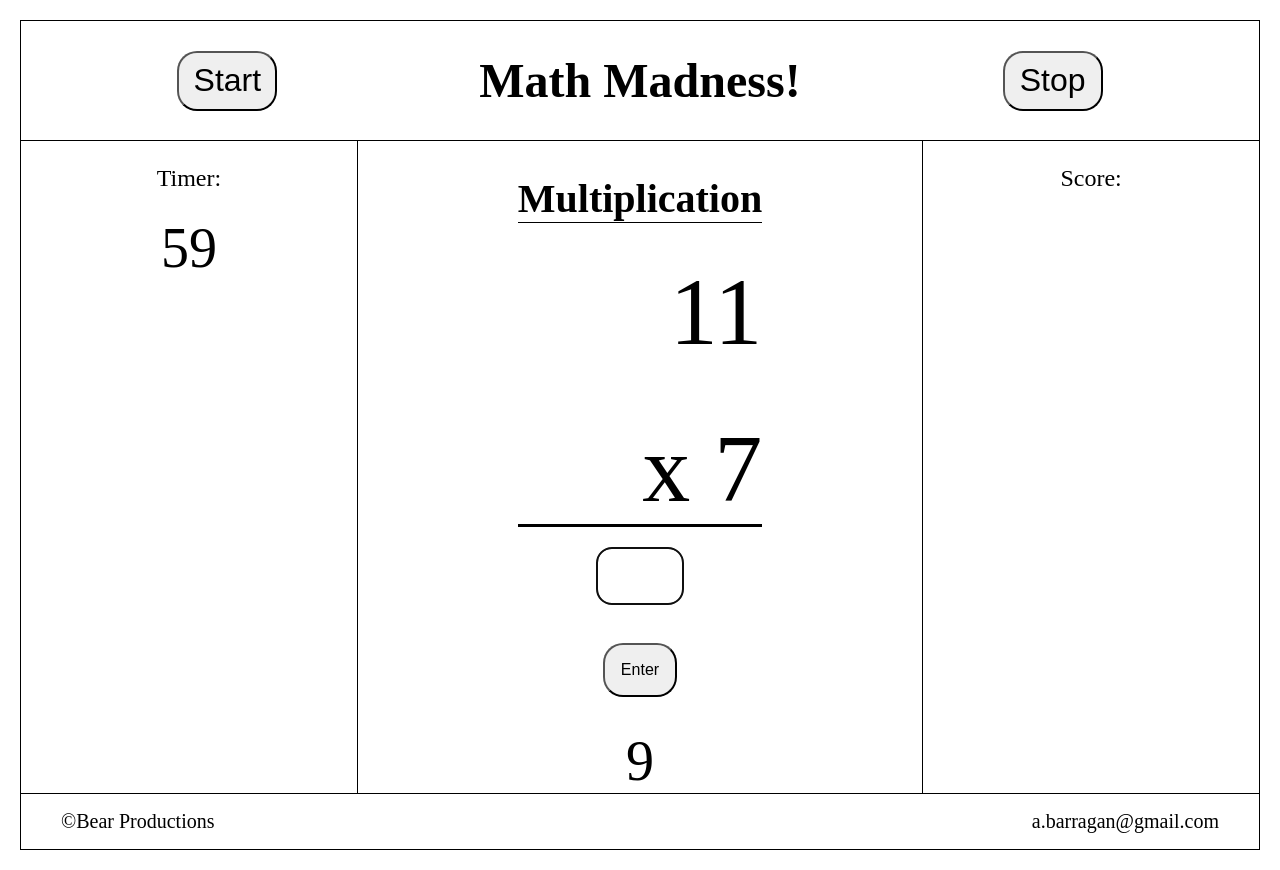
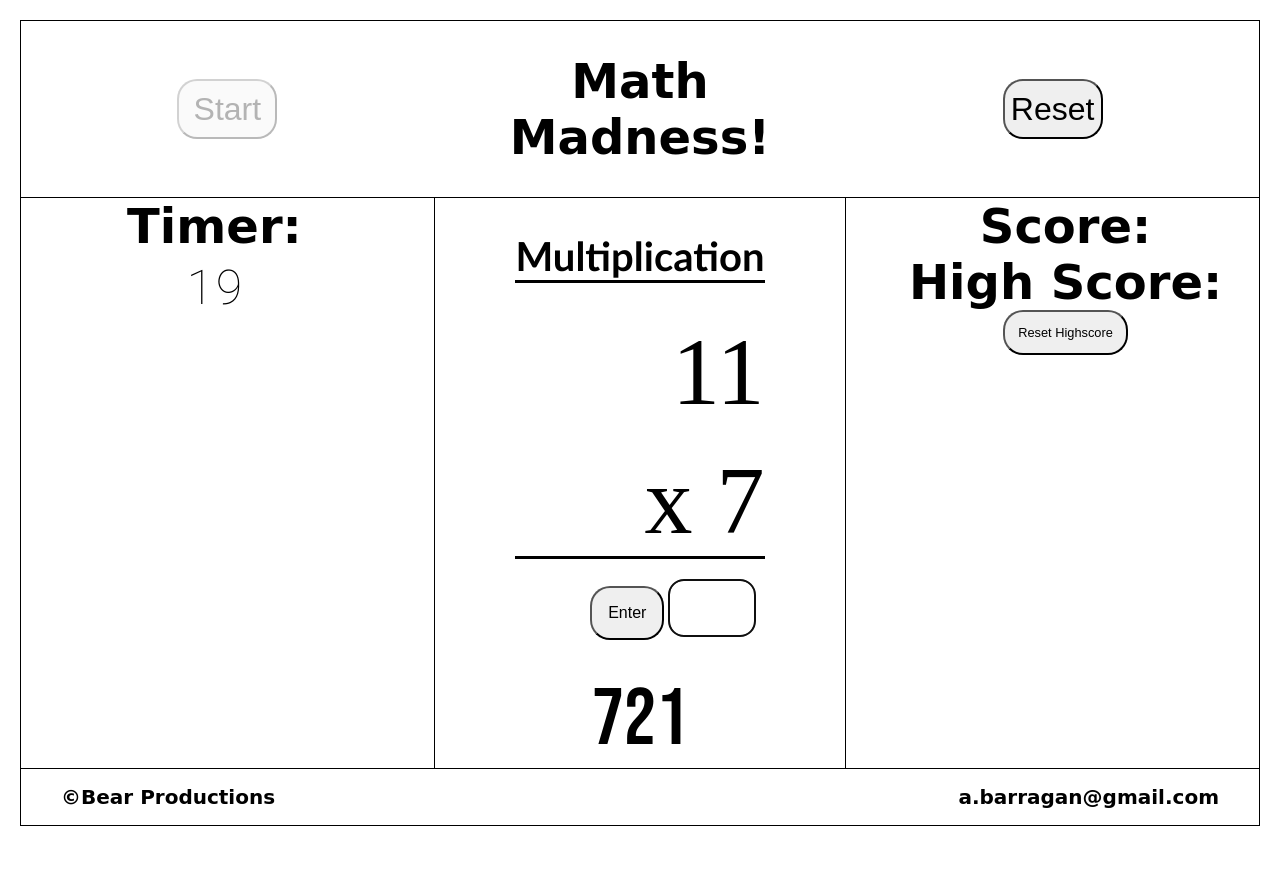
Before and after one commit to Abarragan89/math_madness, a plain HTML site: page index.html in a window 1280 px wide. Both pictures are taken after a click on the button "Start". After the commit the page ends 846 px from the top, so only its background shows below. Drawn offline with nearby package versions, Linux system fonts and the light colour scheme; a web font is replaced by a local one.

Commit message:
functionality works, needs to work on high score and design

```diff
--- a/index.css
+++ b/index.css
@@ -16,6 +16,7 @@ header {
 }
 
 header>h1 {
+    font-family: 'Fruktur', cursive;
     display: inline;
     text-align: center;
     font-size: 300%;
@@ -29,7 +30,7 @@ header>input {
     height: 60px;
 }
 
-#start, #stop {
+#start, #reset {
     align-self: center;
     justify-self: center;
 }
@@ -37,14 +38,15 @@ header>input {
 /* styles for the main content */
 main {
     display:grid;
-    grid-template-columns: 1fr 1.5fr 1fr;
+    grid-template-columns: 1fr 1.2fr 1fr;
     grid-column: 1 / 4;
     grid-row: 2 / 3;
     justify-items: center;
 }
 h2 {
+    font-family: 'Trebuchet MS', 'Lucida Sans Unicode', 'Lucida Grande', 'Lucida Sans', Arial, sans-serif;
     font-size: 250%;
-    border-bottom: 1px solid black;
+    border-bottom: 3px solid black;
 }
 #factor1 {
     display: block;
@@ -58,23 +60,31 @@ h2 {
     border-bottom: 3px solid black;
 }
 #factor1 {
-    padding-bottom: .3em;
     text-align: right;
 }
 
-#timer, #score {
-    font-size: 200%;
+#main_timer, #score {
+    display: block;
+    text-align: center;
+    font-family: 'Roboto Mono', monospace;
+    font-size: 300%;
+}
 
+#problem_timer {
+    display: block;
+    text-align: center;
+    font-family: 'Bebas Neue', cursive;
+    font-size: 500%;
 }
 #container {
     justify-content: center;
     border-left: 1px solid black;
     border-right: 1px solid black;
-    padding-left: 10em;
-    padding-right: 10em;
+    padding-left: 5em;
+    padding-right: 5em;
 }
 #response {
-    display: block;
+    display: inline;
     margin: 0 auto;
     border-radius: 15px;
     padding-bottom: .2em;
@@ -84,25 +94,51 @@ h2 {
     margin-top: .5em;
 }
 
-#enter {
+#reset_highscore {
+    width: auto;
     display: block;
     margin: 0 auto;
     margin-bottom: 2em;
     padding: 1em;
     border-radius: 20px;
+    font-size: 80%;
+}
+
+#enter{
+    display: inline-block;
+    margin-left: 30%;
+    margin-bottom: 2em;
+    padding: 1em;
+    border-radius: 20px;
     font-size: 100%;
 }
+
+main p {
+    margin: 0 auto;
+    text-align: center;
+}
 p {
-    font-size: 150%;
+    font-family: 'Irish Grover', cursive; ;
+    font-size: 300%;
+    font-weight: bold;
 }
 
-#main_timer, #problem_timer {
+/* Styles for the message */
+
+.incorrect {
     display: block;
+    font-size: 200%;
+    color: red;
+    margin: .3em auto;
     text-align: center;
-    font-size: 350%;
 }
-
-
+.correct {
+    display: block;
+    font-size: 200%;
+    color:green;
+    margin: .3em auto;
+    text-align: center;
+}
 
 
 /* styles for the footer */
--- a/index.html
+++ b/index.html
@@ -6,13 +6,25 @@
     <meta name="viewport" content="width=device-width, initial-scale=1.0">
     <link rel="stylesheet" href="index.css">
     <script src="https://code.jquery.com/jquery-3.6.0.min.js" integrity="sha256-/xUj+3OJU5yExlq6GSYGSHk7tPXikynS7ogEvDej/m4=" crossorigin="anonymous"></script>
+    <link rel="preconnect" href="https://fonts.googleapis.com">
+    <link rel="preconnect" href="https://fonts.gstatic.com" crossorigin>
+    <link href="https://fonts.googleapis.com/css2?family=Fruktur&display=swap" rel="stylesheet">
+    <link rel="preconnect" href="https://fonts.googleapis.com">
+    <link rel="preconnect" href="https://fonts.gstatic.com" crossorigin>
+    <link href="https://fonts.googleapis.com/css2?family=Irish+Grover&display=swap" rel="stylesheet">
+    <link rel="preconnect" href="https://fonts.googleapis.com">
+    <link rel="preconnect" href="https://fonts.gstatic.com" crossorigin>
+    <link href="https://fonts.googleapis.com/css2?family=Roboto+Mono:wght@100&display=swap" rel="stylesheet">
+    <link rel="preconnect" href="https://fonts.googleapis.com">
+    <link rel="preconnect" href="https://fonts.gstatic.com" crossorigin>
+    <link href="https://fonts.googleapis.com/css2?family=Bebas+Neue&display=swap" rel="stylesheet">
     <title>Document</title>
 </head>
 <body>
     <header>
         <input type="button" id='start' value='Start'>
         <h1>Math Madness!</h1>
-        <input type="button" id='stop' value='Stop'>
+        <input type="button" id='reset' value='Reset'>
     </header>
     <main>
         <div>
@@ -26,15 +38,20 @@
                 <span>x</span>
                 <span id='factor2'></span><br>
             </div>
-            <input type="text" id='response'><br>
-            <input type="button" value='Enter' id='enter'>
+            <div>
+                <input type="button" value='Enter' id='enter'>
+                <input type="text" id='response'>
+            </div>
             <span id='problem_timer'></span>
             <span id='message'></span>
         </div>
         <div>
             <p>Score: </p>
             <span id='score'></span>
+            <p id='highscore'></p>
+            <input type="button" id='reset_highscore' value="Reset Highscore">
         </div>
+
     </main>
     <footer>
         <p>&copy;Bear Productions</p>
--- a/index.js
+++ b/index.js
@@ -1,100 +1,145 @@
 $(document).ready(function() {
+    //Set score to 0
     let score = 0;
-    let reset = false;
 
-    //pick a number
+    //Get high score and display
+    if(!localStorage.getItem('highscore')) {
+        $('#highscore').text('High Score: ');
+
+    } else {
+        let highscore = localStorage.getItem('highscore');
+        let highscorer = localStorage.getItem('name')
+        $('#highscore').text(highscorer + " " + highscore)
+    }
+
+    //Start the game with new numbers
     function gameStart() {
         //Create random numbers and display them in span
         let random1 = Math.floor(Math.random() * 12) + 1;
         let random2 = Math.floor(Math.random() * 12) + 1;
         $('#factor1').text(random1);
         $('#factor2').text(random2);
+        $('#start').prop('disabled', 'true');
+
 
         //Focus on text input
         $('#response').val("");
         $('#response').focus();
     }
 
-
-
     //function to check if the answer is correct.
     function checker() {
+        //Determine the product and response as number
         let factor1 = parseInt($('#factor1').text());
         let factor2 = parseInt($('#factor2').text());
         let answer = factor1 * factor2;
         let response = parseInt($('#response').val());
 
+        //Compare the number and response
         if (isNaN(response)) {
+            $('#message').removeClass('correct')
+            $('#message').addClass('incorrect')
             $('#message').text('You need to put a number.');
             $('#response').val("");
 
         } else if (answer != response) {
-            $('#message').text('Sorry, try again');
+            $('#message').removeClass('correct')
+            $('#message').addClass('incorrect')
+            $('#message').text('Incorrect');
             $('#response').val("");
 
+        //Correct Answer
+        } else if (answer == response) {
+            $('#message').removeClass('incorrect')
+            $('#message').addClass('correct')
+            $('#message').attr('color', 'green');
+            $('#message').text('Correct!');
 
-        } else if (answer == response) {
-            $('#message').text('You got it right!');
-
-            //give the player their points and call gameStart()
+            //Determine Multiplier
             let multiplier = $('#problem_timer').text();
             multiplier = parseInt(multiplier);
 
-            //multiply by 10
+            //Multiply multiplier by 10
             let points = 10 * multiplier;
 
             //add points to the score
             score += points;
             $('#score').text(score);
 
-            //Reset game and problem timer
-            gameStart();
-            reset = true;
-            problemTimer();
+            //Set the span to '0' to trigger a reset in the problem timer
+            $('#problem_timer').text("0");
+        }
+    }
 
+    //Set up a problem timer
+    function problemTimer () {
+            let sec = 1000;
+            $('#problem_timer').text("10.0");
 
-        }
+            const proTimer = setInterval(function(){
+            if (sec < 0 || $('#problem_timer').text() == '0') {
+                clearInterval(proTimer);
+                gameStart();
+                problemTimer();
+
+            //if main timer goes off
+            } else if ($('#problem_timer').text() == 'Nice Try!') {
+                clearInterval(proTimer);
+            } else {
+            $('#problem_timer').text(sec);
+            sec--;
+            }
+        }, 10)
     }
 
     //Set up main timer
     function mainTimer(){
-        let sec = 60;
-        let mainTimer = setInterval(function(){
+        let sec = 20;
+        $('#main_timer').text("60")
+        let timer = setInterval(function(){
             $('#main_timer').text(sec);
             sec--;
-            if (sec < 0) {
-                clearInterval(mainTimer);
+            if (sec < -1) {
+                $('#main_timer').text("Time!")
+                $('#problem_timer').text('Nice Try!');
+                $('#message').text("");
+                $('#response').prop('disabled', 'true');
+                $('#start').prop('disabled', 'true');
+                $('#enter').prop('disabled', 'true');
+                clearInterval(timer);
 
+                //set highscore
+                if(score > highscore) {
+                    score = highscore;
+                    let name = prompt("New highscore!! Enter your name")
+                    localStorage.setItem('highscore', score)
+                    localStorage.setItem('name', name)
+                }
             }
         }, 1000);
     }
 
-
-    //Set up a problem timer
-    function problemTimer () {
-
-            if (reset) {clearInterval(proTimer)};
-            let sec = 10;
-            const proTimer = setInterval(function(){
-            $('#problem_timer').text(sec);
-            sec--;
-            if (sec < 0) {
-                clearInterval(proTimer);
-                gameStart();
-                problemTimer();
-            }
-
-        }, 1000)
+    //Reset the buttons and score for a new game.
+    function reset() {
+        score = 0;
+        $('#start').prop('disabled', false);
+        $('#enter').prop('disabled', false);
+        $('#response').prop('disabled', false);
+        $('#score').text('');
     }
 
+    //Reset highscore
+    $('#reset_highscore').click(function () {
+        localStorage.removeItem('highscore');
+        localStorage.removeItem('name');
+    })
 
-    //caculate score for each correct answer
-
+    //button event  event handlers
     $('#enter').click(checker);
-
     $('#start').click(gameStart);
     $('#start').click(problemTimer)
     $('#start').click(mainTimer);
+    $('#reset').click(reset);
 
     //Press enter to submit score
     $('#response').keyup(function(e) {
```
